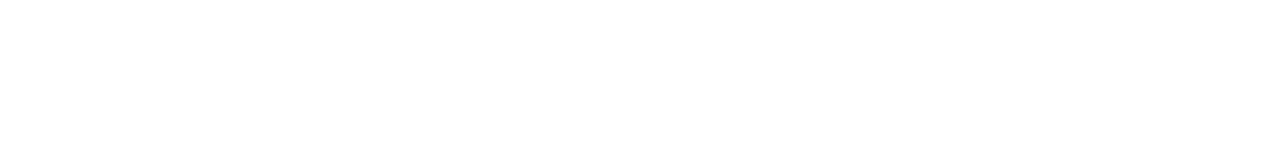
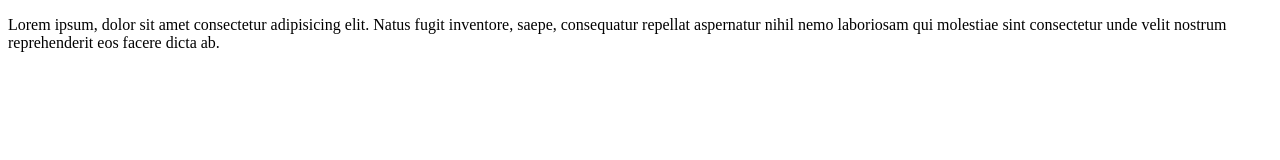
Before and after one commit to Davideveloper20/test-repositorio, a plain HTML site: page index.html in a window 1280 px wide. Drawn offline with Linux system fonts and the light colour scheme.

Commit message:
agregadodiv

```diff
--- a/index.html
+++ b/index.html
@@ -7,5 +7,12 @@
 </head>
 <body>
 
+    <div class="container">
+
+        <div class="row">
+            <p>Lorem ipsum, dolor sit amet consectetur adipisicing elit. Natus fugit inventore, saepe, consequatur repellat aspernatur nihil nemo laboriosam qui molestiae sint consectetur unde velit nostrum reprehenderit eos facere dicta ab.</p>
+        </div>
+    </div>
+
 </body>
 </html>
```
